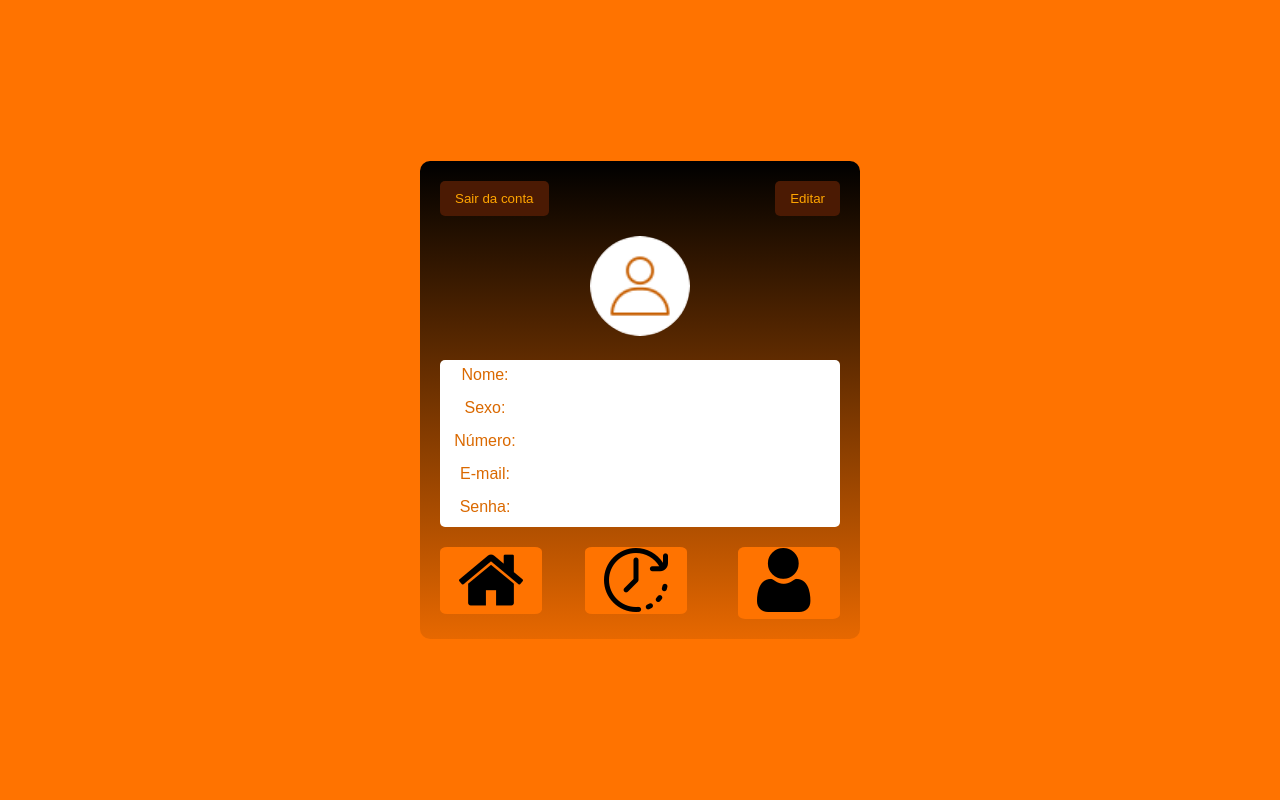
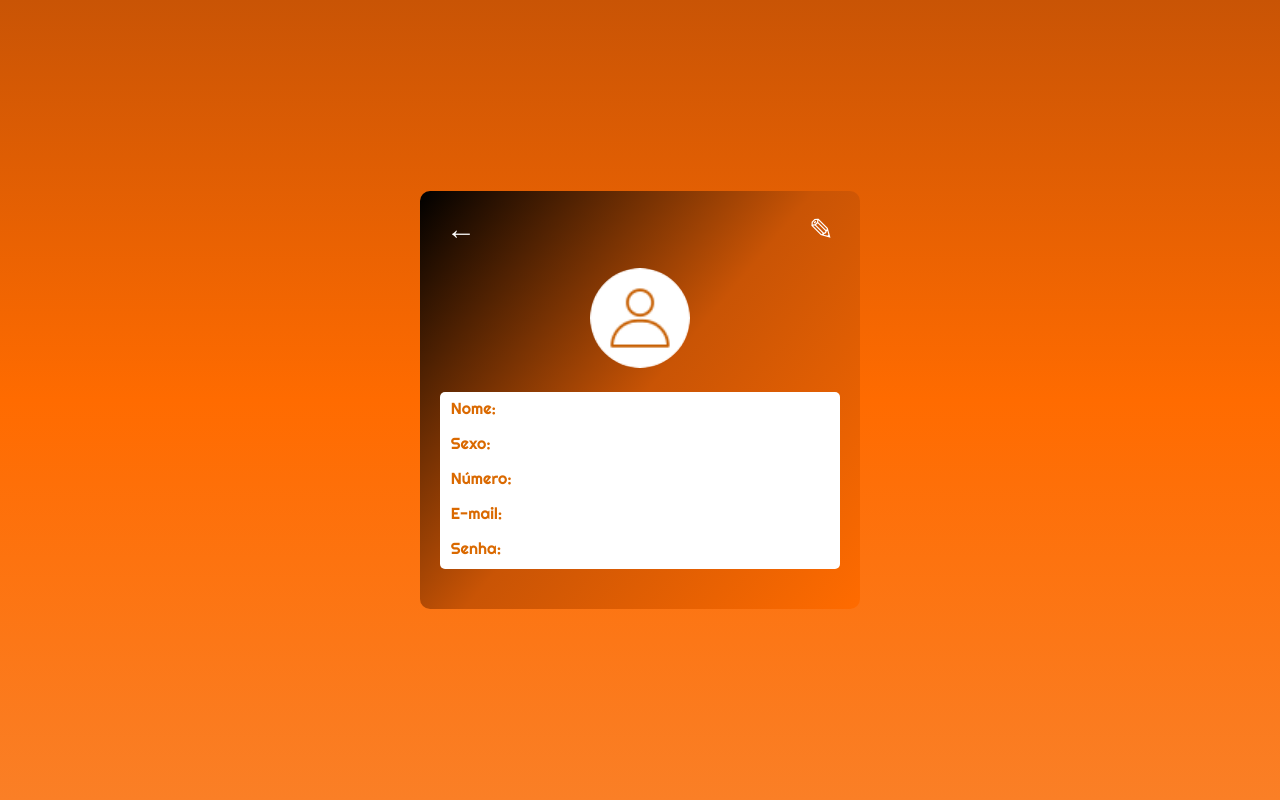
Before and after one commit to evandrolucasanacleto/Academia_Gurj-o, a PHP site: page /app/html/perfil_usuario.html in a window 1280 px wide. Run offline with PHP 8.4, Linux system fonts and the light colour scheme.

Commit message:
Tela pefil_usuario concluida

```diff
--- a/app/css/perfil_usuario.css
+++ b/app/css/perfil_usuario.css
@@ -1,10 +1,12 @@
+@import url('https://fonts.googleapis.com/css2?family=Righteous&display=swap');
+
 body {
     margin: 0;
-    font-family: Arial, sans-serif;
+    font-family: "Righteous", sans-serif;
 }
 
 .background {
-    background-color: rgb(255, 115, 0);
+    background-image: linear-gradient(to bottom, #C95405, #FF6B00, #fa7f26);
     height: 100vh;
     display: flex;
     justify-content: center;
@@ -12,7 +14,7 @@ body {
 }
 
 .container {
-    background: linear-gradient(to bottom, black, rgb(231, 104, 0));
+    background-image: linear-gradient(130deg, #000000 ,#C95405, #FF6B00);
     border-radius: 10px;
     padding: 20px;
     width: 400px;
@@ -26,13 +28,19 @@ body {
     margin-bottom: 20px;
 }
 
-.btn {
-    background-color: rgb(75, 26, 3);
-    color: orange;
+.back-button {
+    background: none;
     border: none;
-    padding: 10px 15px;
-    border-radius: 5px;
+    color: #fff;
+    font-size: 30px;
+    top: 10px;
+    left: 15px;
     cursor: pointer;
+}
+
+.back-button:hover {
+    transform: scale(1.2);
+    transition: .3s;
 }
 
 .profile-image img {
@@ -43,7 +51,10 @@ body {
 }
 
 .info-container {
-    background-color: white;
+    display: flex;
+    flex-direction: column;
+    text-align: justify;
+    background-color: #fff;
     border-radius: 5px;
     padding: 0.8px;
     margin-bottom: 20px;
--- a/app/html/perfil_usuario.html
+++ b/app/html/perfil_usuario.html
@@ -11,8 +11,12 @@
     <div class="background">
         <div class="container">
             <div class="header">
-                <button class="btn" id="logout">Sair da conta</button>
-                <button class="btn" id="edit">Editar</button>
+                <a href="tela_principal.html">
+                    <button class="back-button">&#8592;</button>
+                </a>
+                <a href=".html">
+                    <button class="back-button">&#9998;</button>
+                </a>
             </div>
             <div class="profile-image">
                 <img src="../img/perfil1.png" alt="Imagem do Perfil">
@@ -31,12 +35,6 @@
 
                 <label for="password">Senha:</label>
             </div>
-            <div class="image-squares">
-                <div class="square1"><img src="../img/casa.png" alt="Imagem 1"></div>
-                <div class="square2"><img src="../img/relogio-de-parede.png" alt="Imagem 2"></div>
-                <div class="square3"><img src="../img/do-utilizador.png" alt="Imagem 3"></div>
-            </div>
-        </div>
     </div>
     <script src="../js/perfil_usuario.js"></script>
 </body>
```
Also changed, not shown: app/img/istockphoto-1451587807-612x612.jpg (added).
